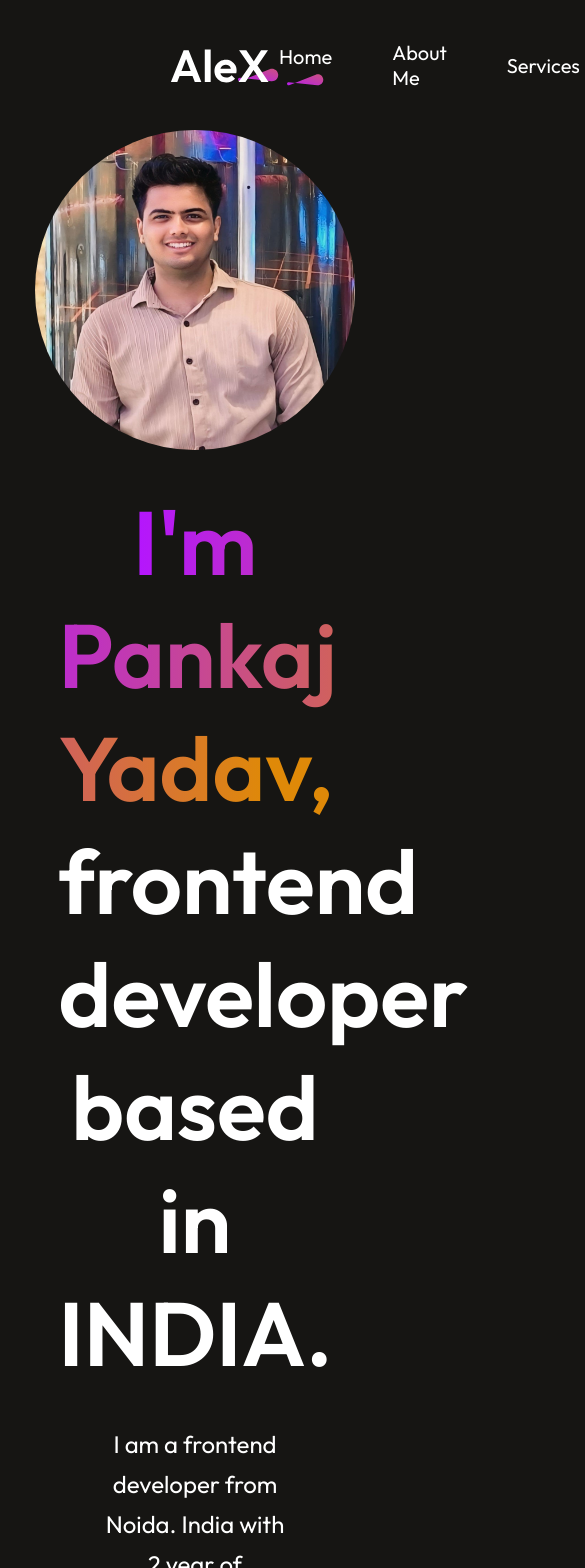
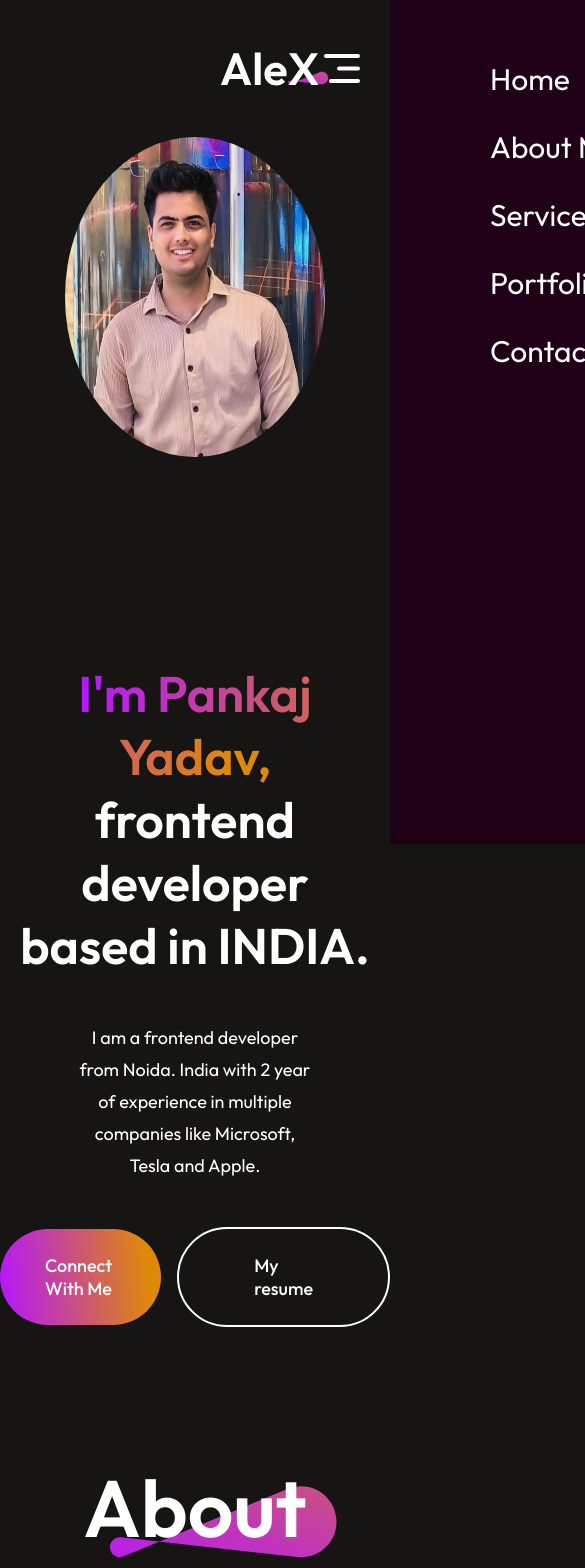
Before and after one commit to py-pankaj-ydv-7/PORTFOLIO, a React (Vite) app in the folder pyportfolio/: page / in a window 390 px wide. Shown: the top 1568 px of the page, 585 px wide, since content can reach past the window. Built offline with nearby package versions, Linux system fonts and the light colour scheme.

Commit message:
responsive nav bar

```diff
--- a/pyportfolio/src/Components/Hero/Hero.css
+++ b/pyportfolio/src/Components/Hero/Hero.css
@@ -69,3 +69,28 @@
     border-color: #B415FF;
     transform: scale(1.05);
 }
+
+@media (max-width: 768px) {
+    .hero img{
+        margin-bottom: 120px;
+        width: 260px;
+    }
+.hero h1{
+    margin-top: 50px;
+    width: 90%;
+    font-size: 50px;
+}
+.hero p{
+    width: 60%;
+    font-size: 18px;
+    line-height: 32px;
+    margin: 10px 0px;
+}
+
+.hero-action{
+    gap: 16px;
+    font-size: 18px;
+    font-weight: 500;
+    margin-bottom: 50px;
+}
+}
--- a/pyportfolio/src/Components/Navbar/Navbar.css
+++ b/pyportfolio/src/Components/Navbar/Navbar.css
@@ -57,3 +57,54 @@
     text-decoration: none;
     color: white;
 }
+
+.nav-mob-close{
+    display: none;
+}
+
+.nav-mob-open{
+    display: none;
+}
+
+@media(max-width:768px){
+    .navbar{
+        margin: 20px 50px;
+    }
+    .nav-connect{
+        display: none;
+    }
+
+    .nav-mob-open{
+        display: block;
+        position: fixed;
+        right: 30px;
+    }
+    .nav-mob-close{
+        display: block;
+        position: relative;
+        top: 30px;
+        left: 290px;
+        width: 30px;
+    }
+    .nav-menu{
+        position: fixed;
+        flex-direction: column;
+        align-items: start;
+        top: 0;
+        gap: 30px;
+        background-color: #1F0016;
+        width: 350px;
+        height: 100%;
+        z-index: 2;
+        transition: right 0.5s;
+        right: -350px;
+    }
+
+    .nav-menu li{
+        font-size: 30px;
+        padding-left: 100px;
+        flex-direction: row;
+        gap: 20px;
+    }
+
+}
--- a/pyportfolio/src/Components/Navbar/Navbar.jsx
+++ b/pyportfolio/src/Components/Navbar/Navbar.jsx
@@ -1,17 +1,29 @@
-import React from 'react'
+import React, { useRef } from 'react'
 import './Navbar.css'
 import logo from '../../assets/logo.svg'
 import underline from '../../assets/nav_underline.svg'
 import { useState } from 'react'
 import AnchorLink from 'react-anchor-link-smooth-scroll'
+import menu_open from '../../assets/menu_open.svg'
+import menu_close from '../../assets/menu_close.svg'
 
 function Navbar() {
 
-  const [menu,setMenu]=useState("home")
+  const [menu,setMenu]=useState("home");
+  const menuRef = useRef();
+
+  const openMenu= ()=>{
+    menuRef.current.style.right="0";
+  }
+  const closeMenu= ()=>{
+    menuRef.current.style.right="-350px";
+  }
   return (
     <div className="navbar">
         <img src={logo} alt="logo hai" />
-        <ul className='nav-menu'>
+        <img src={menu_open} onClick={openMenu} alt="" className='nav-mob-open' />
+        <ul ref={menuRef} className='nav-menu'>
+          <img onClick={closeMenu} className='nav-mob-close' src={menu_close} alt="" />
           <li><AnchorLink className="anchor-link"  href='#home'><p onClick={()=>setMenu("home")}>Home</p></AnchorLink>{menu==="home"?<img src={underline} alt=""/>:<></> }</li>
           <li><AnchorLink className="anchor-link" offset={50} href='#about'><p onClick={()=>setMenu("about")}>About Me</p></AnchorLink>{menu==="about"?<img src={underline} alt=""/>:<></> }</li>
           <li><AnchorLink className="anchor-link" offset={50} href='#services'><p onClick={()=>setMenu("services")}>Services</p></AnchorLink>{menu==="services"?<img src={underline} alt=""/>:<></> }</li>
```
